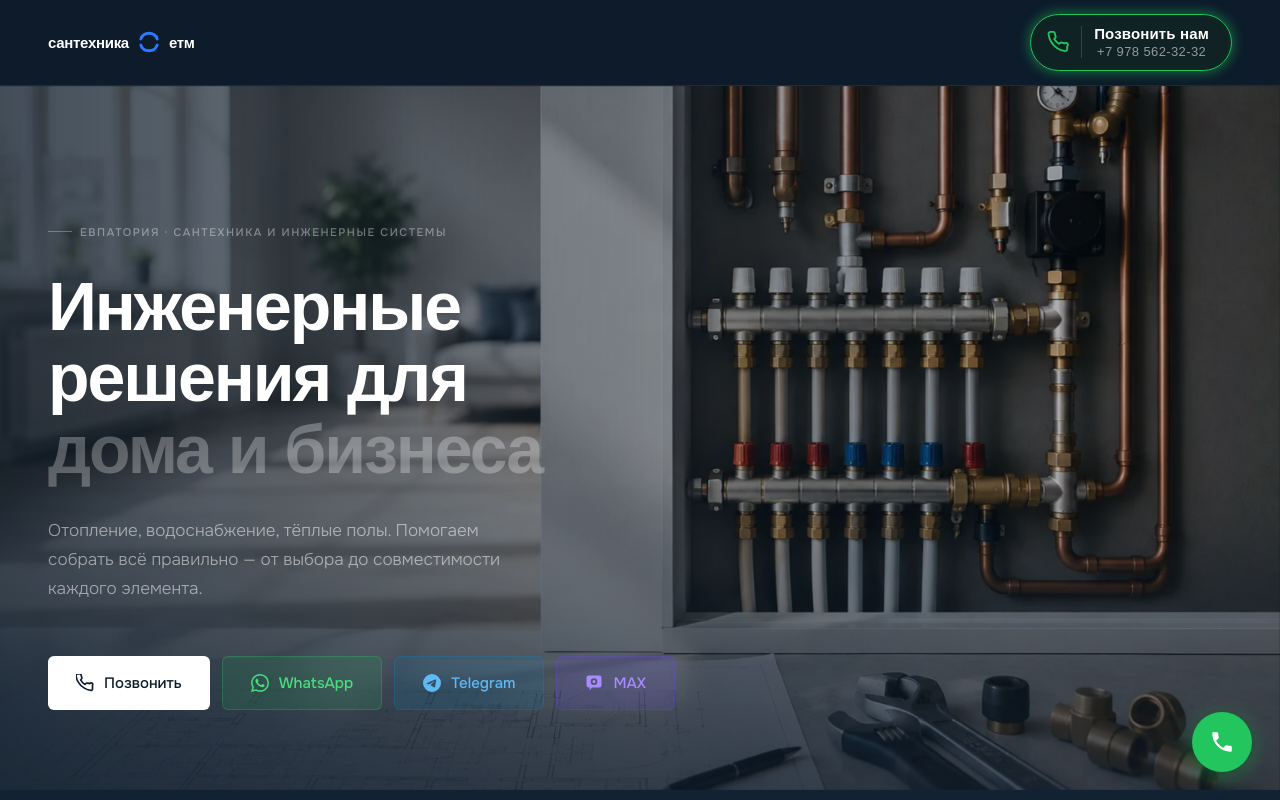
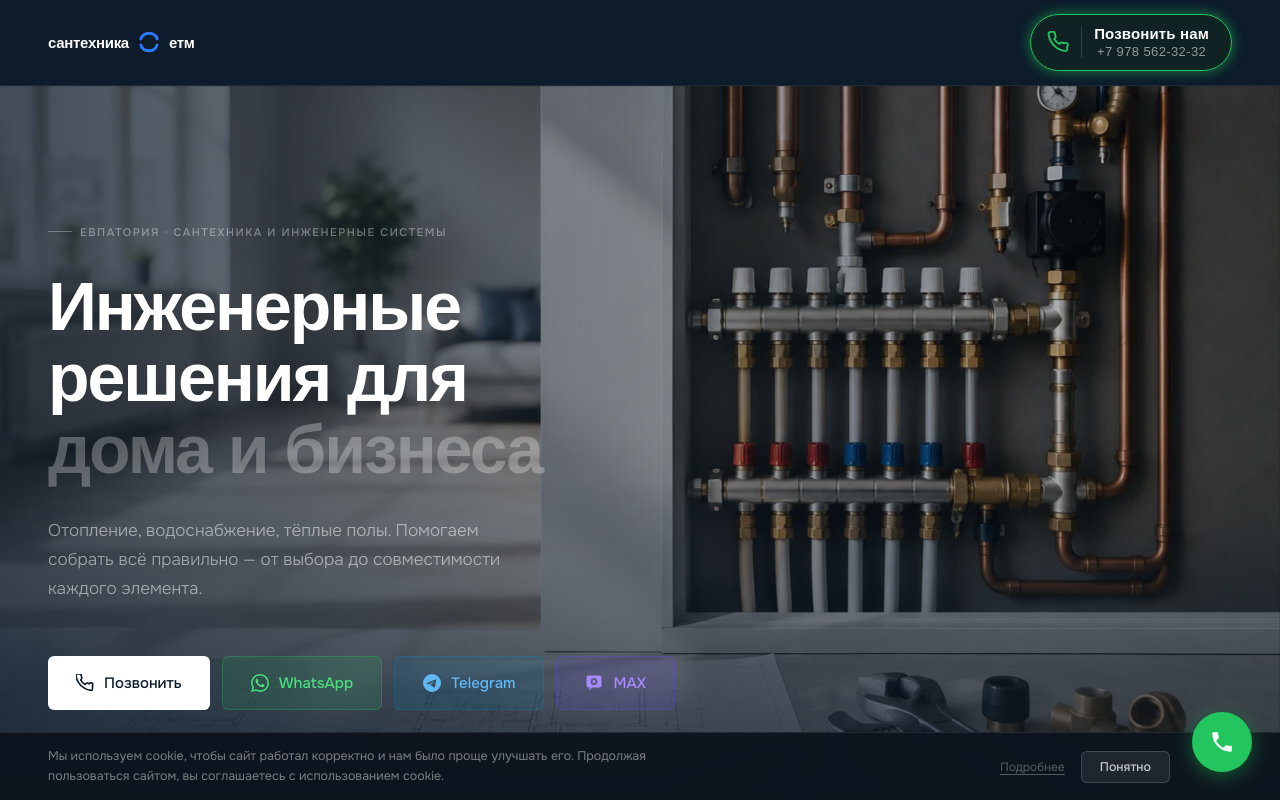
Before and after one commit to abkerimov123-collab/santehnika-etm, a Next.js app: page / in a window 1280 px wide. Shown: the top 800 px of the page. Built offline with nearby package versions, Linux system fonts and the light colour scheme; a web font is replaced by a local one.

Commit message:
Add cookie consent banner with localStorage persistence
Co-Authored-By: Claude Sonnet 4.6 <noreply@anthropic.com>

```diff
--- /dev/null
+++ b/app/CookieBanner.tsx
@@ -0,0 +1,35 @@
+'use client'
+
+import { useEffect, useState } from 'react'
+
+const STORAGE_KEY = 'cookie_consent_v1'
+
+export default function CookieBanner() {
+  const [visible, setVisible] = useState(false)
+
+  useEffect(() => {
+    if (!localStorage.getItem(STORAGE_KEY)) {
+      setVisible(true)
+    }
+  }, [])
+
+  function accept() {
+    localStorage.setItem(STORAGE_KEY, '1')
+    setVisible(false)
+  }
+
+  if (!visible) return null
+
+  return (
+    <div className="cookie-banner" role="region" aria-label="Уведомление об использовании cookie">
+      <p className="cookie-text">
+        Мы используем cookie, чтобы сайт работал корректно и нам было проще улучшать его.
+        Продолжая пользоваться сайтом, вы соглашаетесь с использованием cookie.
+      </p>
+      <div className="cookie-actions">
+        <a href="/privacy" className="cookie-link">Подробнее</a>
+        <button className="cookie-btn" onClick={accept}>Понятно</button>
+      </div>
+    </div>
+  )
+}
--- a/app/globals.css
+++ b/app/globals.css
@@ -1349,6 +1349,75 @@ h1          { animation: fadeUp 0.55s 0.1s ease both; }
   0%   { transform: scale(1); opacity: 0.7; }
   70%  { transform: scale(1.55); opacity: 0; }
   100% { transform: scale(1.55); opacity: 0; }
+}
+
+/* COOKIE BANNER */
+.cookie-banner {
+  position: fixed;
+  bottom: 0;
+  left: 0;
+  right: 0;
+  z-index: 190;
+  background: rgba(14, 20, 30, 0.97);
+  border-top: 1px solid rgba(255,255,255,0.09);
+  backdrop-filter: blur(12px);
+  -webkit-backdrop-filter: blur(12px);
+  display: flex;
+  align-items: center;
+  justify-content: space-between;
+  gap: 20px;
+  padding: 14px 110px 14px 48px;
+  animation: fadeUp 0.3s ease both;
+}
+.cookie-text {
+  font-size: 12.5px;
+  color: rgba(255,255,255,0.45);
+  line-height: 1.55;
+  margin: 0;
+  max-width: 680px;
+}
+.cookie-actions {
+  display: flex;
+  align-items: center;
+  gap: 16px;
+  flex-shrink: 0;
+}
+.cookie-link {
+  font-size: 12px;
+  color: rgba(255,255,255,0.3);
+  text-decoration: underline;
+  text-underline-offset: 3px;
+  white-space: nowrap;
+  transition: color 0.2s;
+}
+.cookie-link:hover { color: rgba(255,255,255,0.6); }
+.cookie-btn {
+  background: rgba(255,255,255,0.08);
+  border: 1px solid rgba(255,255,255,0.15);
+  color: rgba(255,255,255,0.75);
+  font-family: var(--font-onest), 'Onest', sans-serif;
+  font-size: 12.5px;
+  font-weight: 500;
+  padding: 7px 18px;
+  border-radius: 6px;
+  cursor: pointer;
+  white-space: nowrap;
+  transition: background 0.18s, border-color 0.18s, color 0.18s;
+}
+.cookie-btn:hover {
+  background: rgba(255,255,255,0.14);
+  border-color: rgba(255,255,255,0.28);
+  color: #fff;
+}
+@media (max-width: 700px) {
+  .cookie-banner {
+    flex-direction: column;
+    align-items: flex-start;
+    padding: 14px 20px 20px;
+    gap: 12px;
+  }
+  .cookie-text { font-size: 12px; }
+  .cookie-actions { width: 100%; justify-content: space-between; }
 }
 
 /* CALL MODAL */
--- a/app/page.tsx
+++ b/app/page.tsx
@@ -7,6 +7,7 @@ import HeaderPhoneButton from './HeaderPhoneButton'
 
 const YandexMap = dynamic(() => import('./YandexMap'), { ssr: false })
 const UspSection = dynamic(() => import('./UspSection'), { ssr: false })
+import CookieBanner from './CookieBanner'
 
 function LogoIcon({ size = 24 }: { size?: number }) {
   return (
@@ -181,6 +182,9 @@ export default function Home() {
       {/* CALL FAB */}
       <CallButton />
 
+      {/* COOKIE BANNER */}
+      <CookieBanner />
+
       {/* FOOTER */}
       <footer>
         <div className="footer-copy">
```
